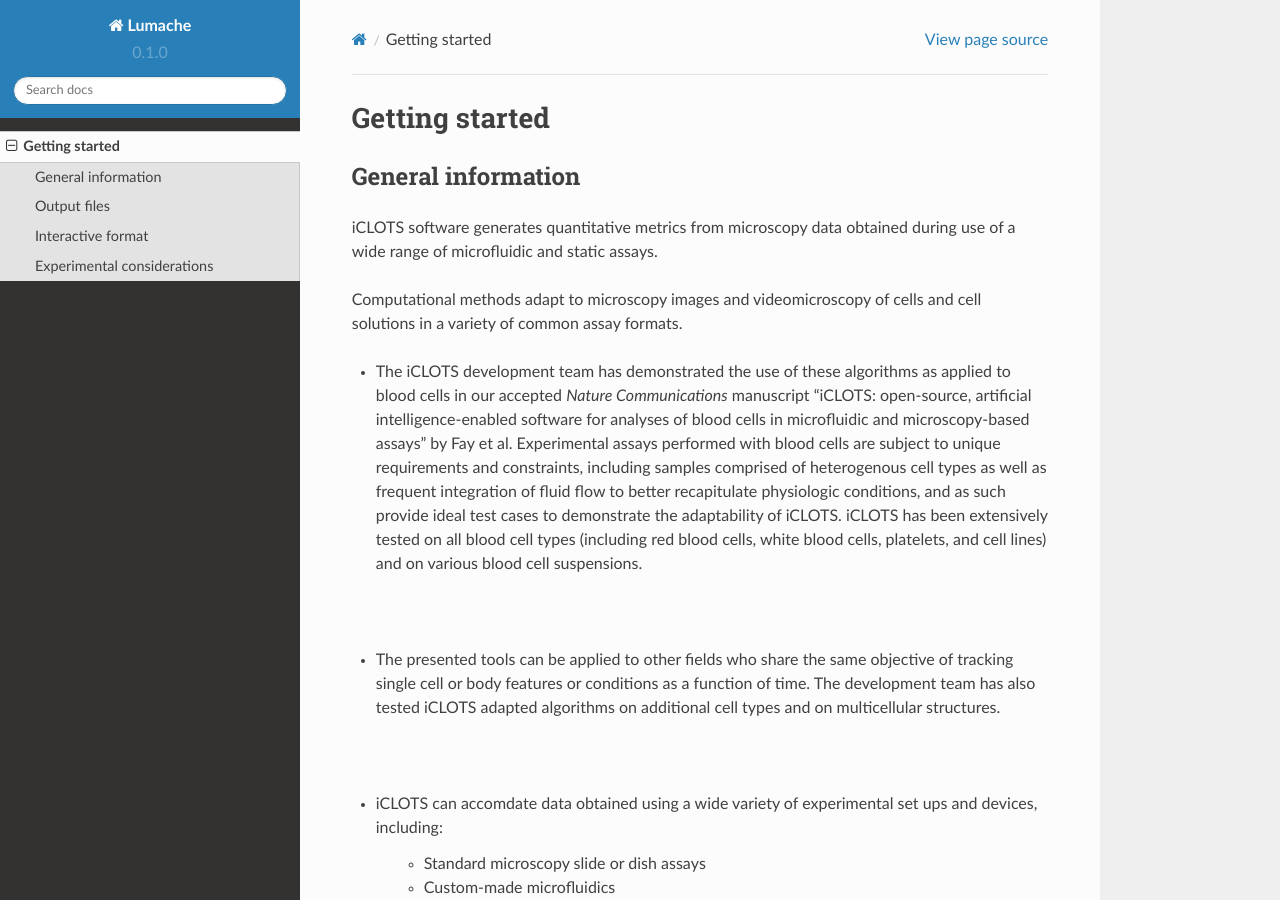
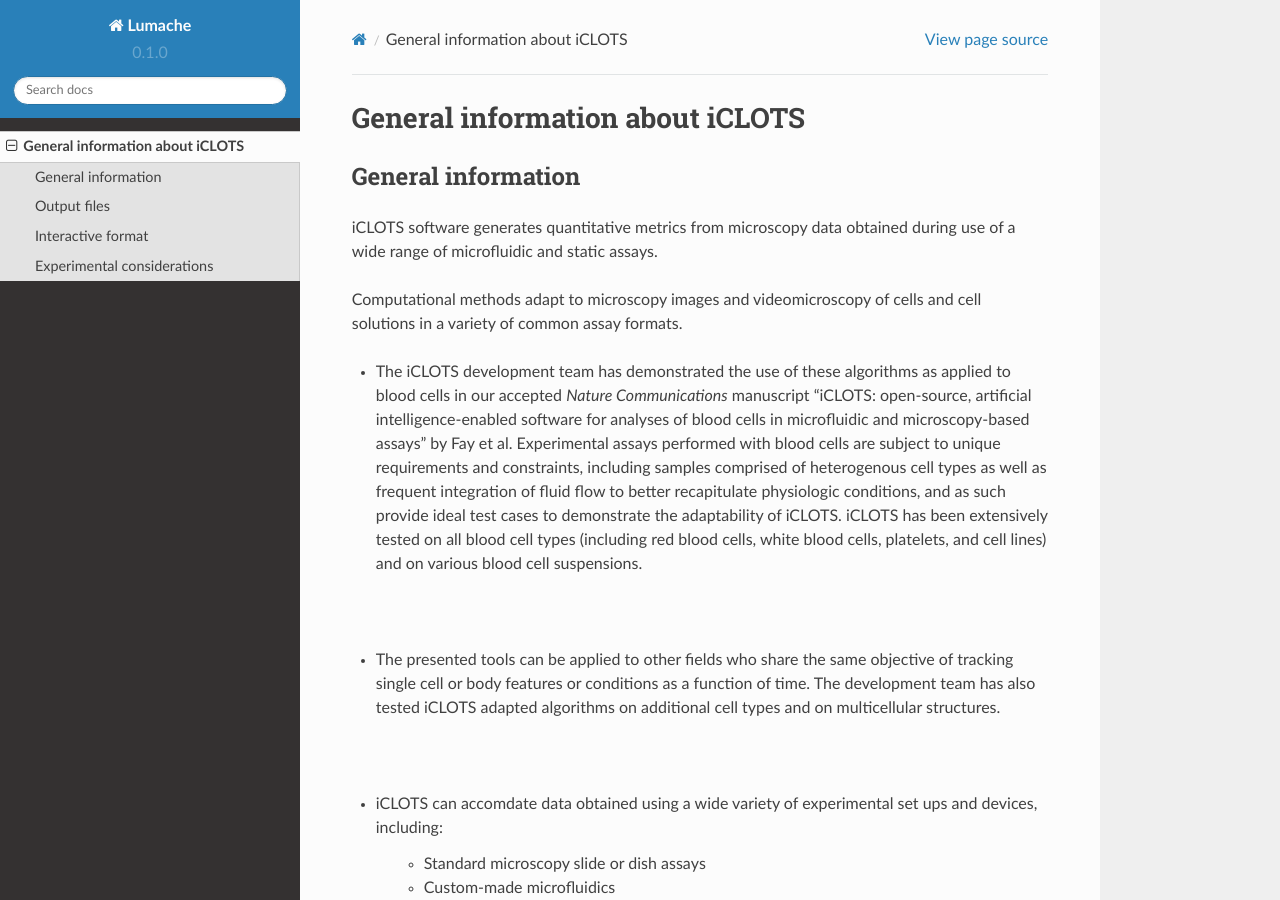
Before and after one commit to iCLOTS/documentation, a Sphinx documentation site: the page built from docs/source/general_information.rst, in a window 1280 px wide and 900 px high. Built offline with Sphinx 7.4.7 and the Read the Docs theme 2.0.0, drawn with Linux system fonts in a browser that asks for light colours; pages that are not in the unit, such as notebooks, are missing from menus.

Commit message:
Update and rename getting_started.rst to general_information.rst

```diff
--- a/docs/source/getting_started.rst
+++ b/docs/source/general_information.rst
@@ -1,4 +1,4 @@
-Getting started
+General information about iCLOTS
 =====
 
 .. _iCLOTS basics:
```
